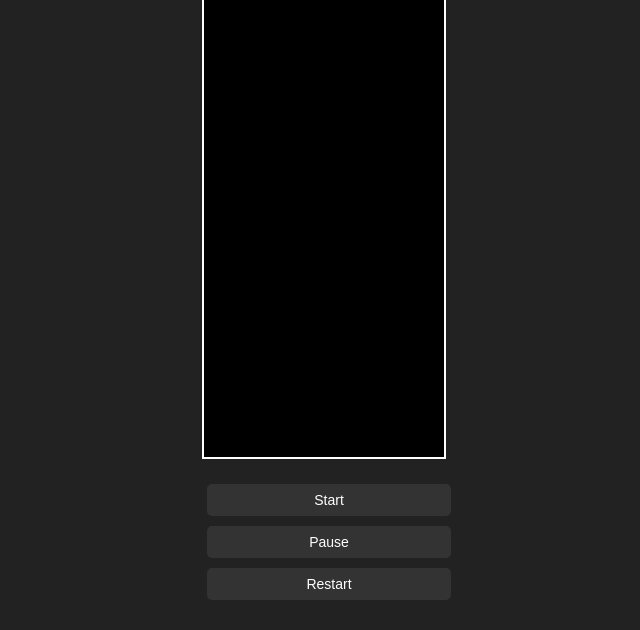
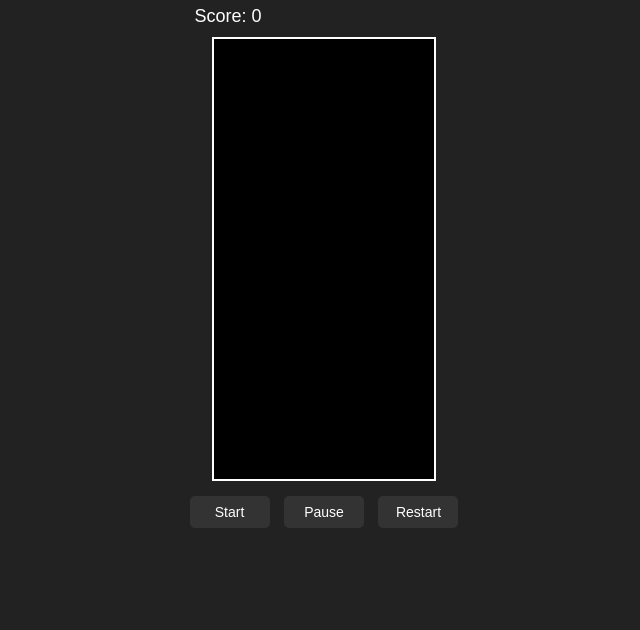
Before and after one commit to Reith19/Gaming, a plain HTML site: page game.html in a window 1280 px wide. Shown: the part 170-800 px from the top of the page, without its empty margins (316-956 px from the left). Drawn offline with Linux system fonts and the light colour scheme.

Commit message:
Update styles.css

```diff
--- a/styles.css
+++ b/styles.css
@@ -23,9 +23,9 @@ body {
 #tetris {
     border: 2px solid #fff;
     background-color: #000;
-    margin: 20px auto;
+    margin: 10px auto;
     display: block;
-    max-width: 240px; /* Reduce the canvas size to fit better */
+    max-width: 220px; /* Reduce the canvas size further */
     width: 100%;
     height: auto;
 }
@@ -37,9 +37,9 @@ button {
     border: none;
     color: white;
     cursor: pointer;
-    font-size: 14px; /* Make the buttons smaller */
+    font-size: 14px; /* Adjust font size for buttons */
     border-radius: 5px;
-    width: 100%; /* Make buttons take full width of container */
+    width: 80px; /* Set a fixed width for buttons */
     box-sizing: border-box;
 }
 
@@ -48,7 +48,7 @@ button:hover {
 }
 
 #score {
-    margin: 15px;
+    margin: 10px;
     font-size: 18px;
 }
 
@@ -59,14 +59,20 @@ button:hover {
 
 .gamehub-container p {
     font-size: 16px; /* Adjusted font size for better spacing */
-    margin: 15px 0;
+    margin: 10px 0;
 }
 
 .games {
     margin: 0;
 }
 
-/* Optional: Center the icon */
+/* Make buttons display horizontally */
+button-container {
+    display: flex;
+    justify-content: center; /* Align buttons horizontally */
+    margin-top: 20px;
+}
+
 .game-icon {
     display: inline-block;
     text-align: center;
@@ -77,7 +83,7 @@ button:hover {
     height: auto;
 }
 
-/* For mobile screens: */
+/* Adjust layout for smaller screens */
 @media screen and (max-width: 480px) {
     .gamehub-container {
         max-width: 100%;
```
